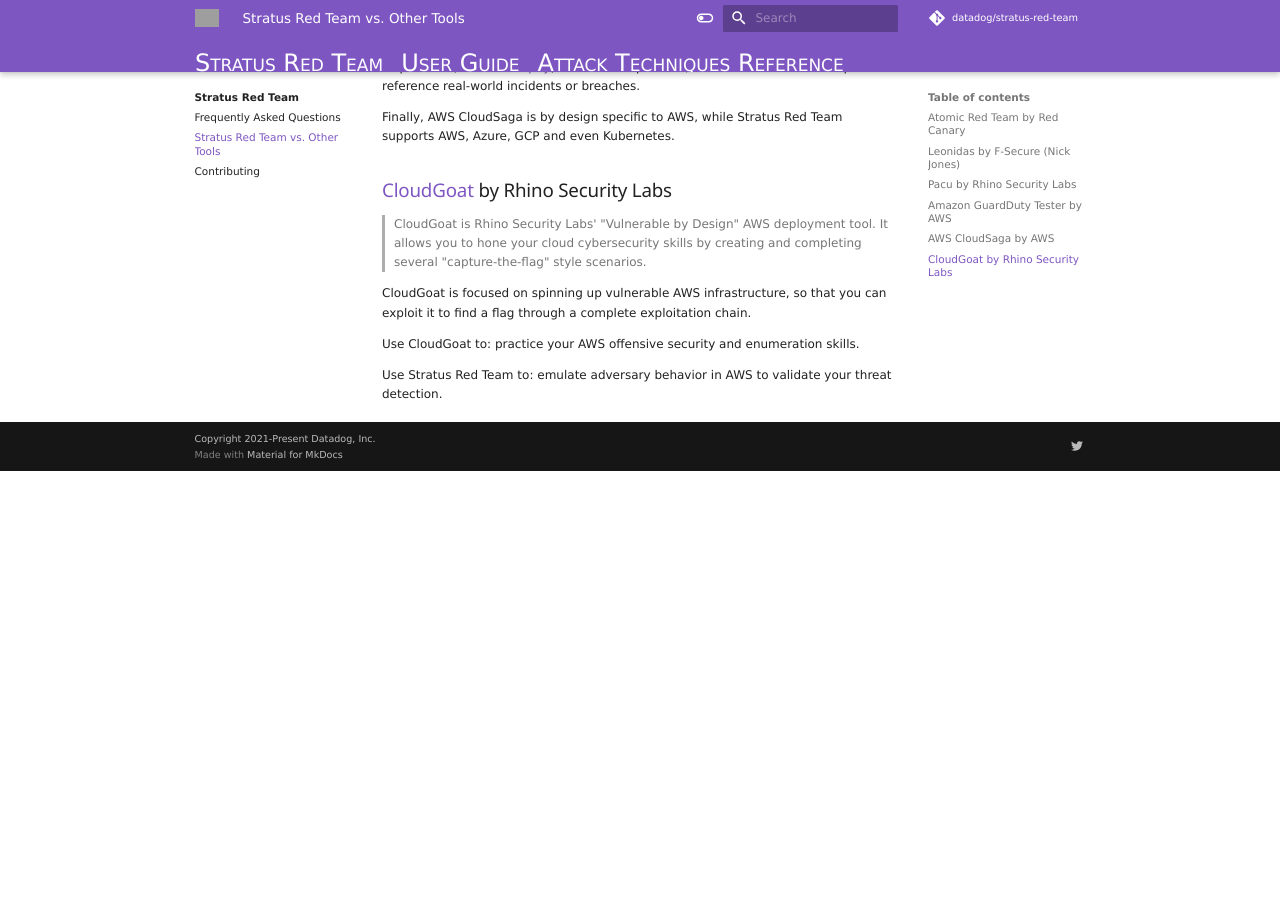
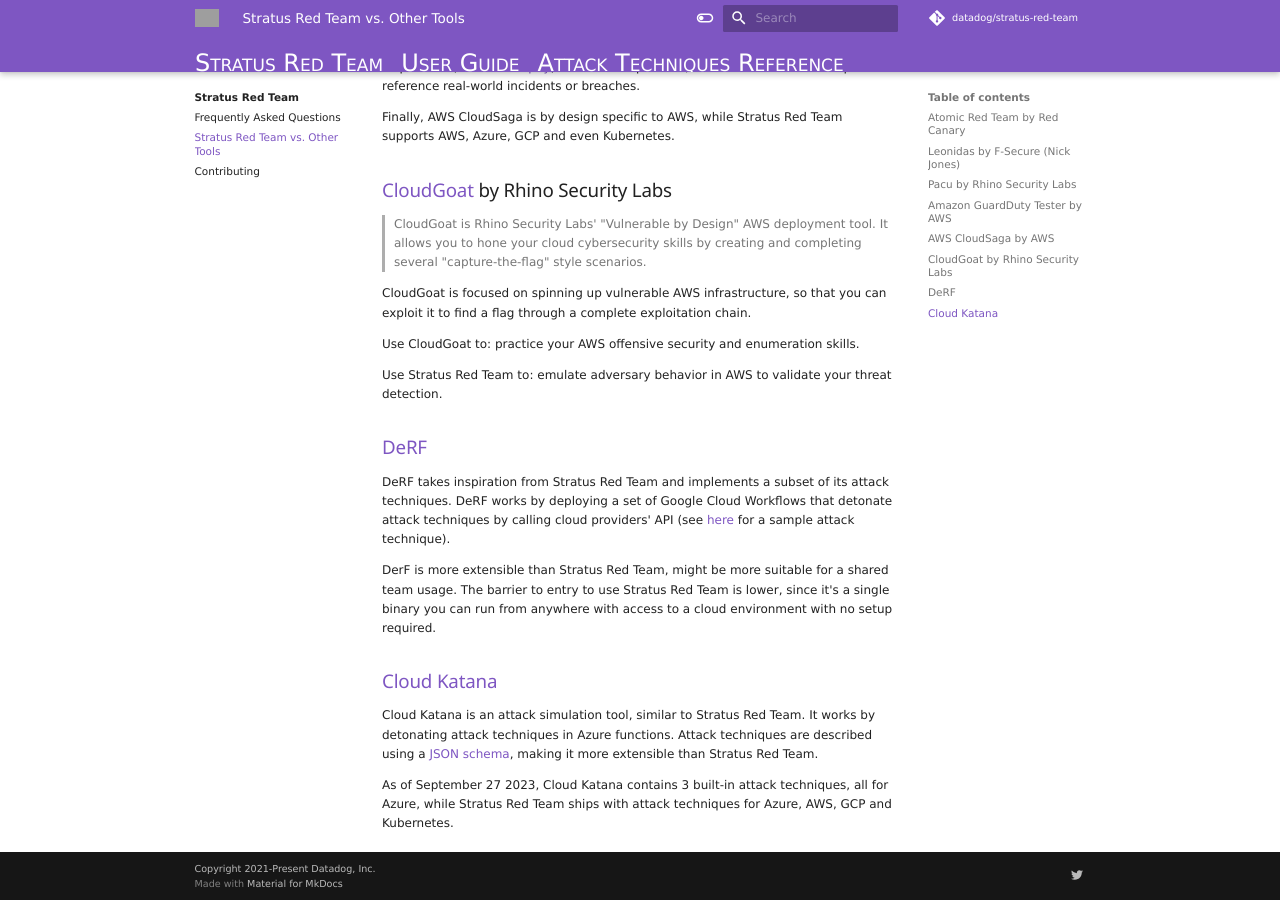
Before and after one commit to DataDog/stratus-red-team, an MkDocs documentation site: the page built from docs/comparison.md, in a window 1280 px wide and 900 px high, scrolled down 1771 px. Built offline with MkDocs 1.6.1 and Material for MkDocs 9.7.7, drawn with Linux system fonts in a browser that asks for light colours; nearby versions of some CDN libraries; library files that are not in the unit come from our copies; comment, search, counter and statistics services are not loaded; before the commit the page ends 2242 px from its top, so only the background shows below that; grey boxes are pictures that could not be loaded.

Commit message:
Add comparison to DerF and Cloud Katana

```diff
--- a/docs/comparison.md
+++ b/docs/comparison.md
@@ -57,3 +57,15 @@
 Use CloudGoat to: practice your AWS offensive security and enumeration skills.
 
 Use Stratus Red Team to: emulate adversary behavior in AWS to validate your threat detection.
+
+## [DeRF](https://thederf.cloud/)
+
+DeRF takes inspiration from Stratus Red Team and implements a subset of its attack techniques. DeRF works by deploying a set of Google Cloud Workflows that detonate attack techniques by calling cloud providers' API  (see [here](https://github.com/vectra-ai-research/derf/blob/main/attack-techniques/aws/execution/ec2-modify-user-data/attack.tf#L36) for a sample attack technique).
+
+DerF is more extensible than Stratus Red Team, might be more suitable for a shared team usage. The barrier to entry to use Stratus Red Team is lower, since it's a single binary you can run from anywhere with access to a cloud environment with no setup required.
+
+## [Cloud Katana](https://cloud-katana.com)
+
+Cloud Katana is an attack simulation tool, similar to Stratus Red Team. It works by detonating attack techniques in Azure functions. Attack techniques are described using a [JSON schema](https://cloud-katana.com/learn/schema.html), making it more extensible than Stratus Red Team.
+
+As of September 27 2023, Cloud Katana contains 3 built-in attack techniques, all for Azure, while Stratus Red Team ships with attack techniques for Azure, AWS, GCP and Kubernetes.
```
